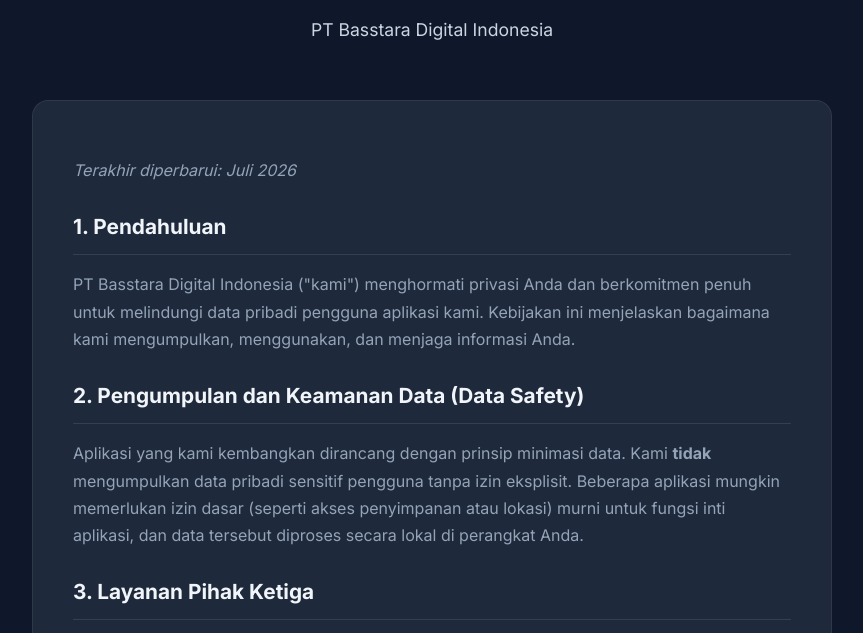
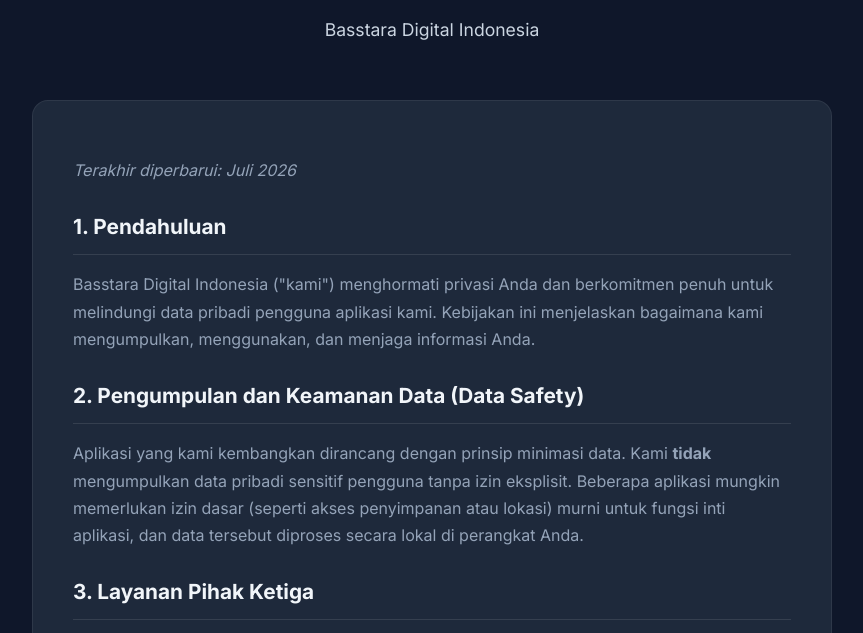
Before and after one commit to basstara/basstara-digital, a plain HTML site: page privacy.html in a window 1280 px wide. Shown: the part 146-779 px from the top of the page, without its empty margins (208-1071 px from the left). Drawn offline with Linux system fonts and the light colour scheme.

Commit message:
Update company name in privacy policy

```diff
--- a/privacy.html
+++ b/privacy.html
@@ -3,7 +3,7 @@
 <head>
     <meta charset="UTF-8">
     <meta name="viewport" content="width=device-width, initial-scale=1.0">
-    <title>Privacy Policy & Data Safety - PT Basstara Digital Indonesia</title>
+    <title>Privacy Policy & Data Safety - Basstara Digital Indonesia</title>
     <style>
         @import url('https://fonts.googleapis.com/css2?family=Inter:wght@400;500;600;700&display=swap');
         body { font-family: 'Inter', sans-serif; background-color: #0f172a; color: #94a3b8; margin: 0; padding: 0; line-height: 1.7; }
@@ -22,14 +22,14 @@
 <body>
     <header>
         <h1>Privacy Policy & Data Safety</h1>
-        <p class="tagline">PT Basstara Digital Indonesia</p>
+        <p class="tagline">Basstara Digital Indonesia</p>
     </header>
     <div class="container">
         <div class="section">
             <p><em>Terakhir diperbarui: Juli 2026</em></p>
 
             <h2>1. Pendahuluan</h2>
-            <p>PT Basstara Digital Indonesia ("kami") menghormati privasi Anda dan berkomitmen penuh untuk melindungi data pribadi pengguna aplikasi kami. Kebijakan ini menjelaskan bagaimana kami mengumpulkan, menggunakan, dan menjaga informasi Anda.</p>
+            <p>Basstara Digital Indonesia ("kami") menghormati privasi Anda dan berkomitmen penuh untuk melindungi data pribadi pengguna aplikasi kami. Kebijakan ini menjelaskan bagaimana kami mengumpulkan, menggunakan, dan menjaga informasi Anda.</p>
 
             <h2>2. Pengumpulan dan Keamanan Data (Data Safety)</h2>
             <p>Aplikasi yang kami kembangkan dirancang dengan prinsip minimasi data. Kami <strong>tidak</strong> mengumpulkan data pribadi sensitif pengguna tanpa izin eksplisit. Beberapa aplikasi mungkin memerlukan izin dasar (seperti akses penyimpanan atau lokasi) murni untuk fungsi inti aplikasi, dan data tersebut diproses secara lokal di perangkat Anda.</p>
```
